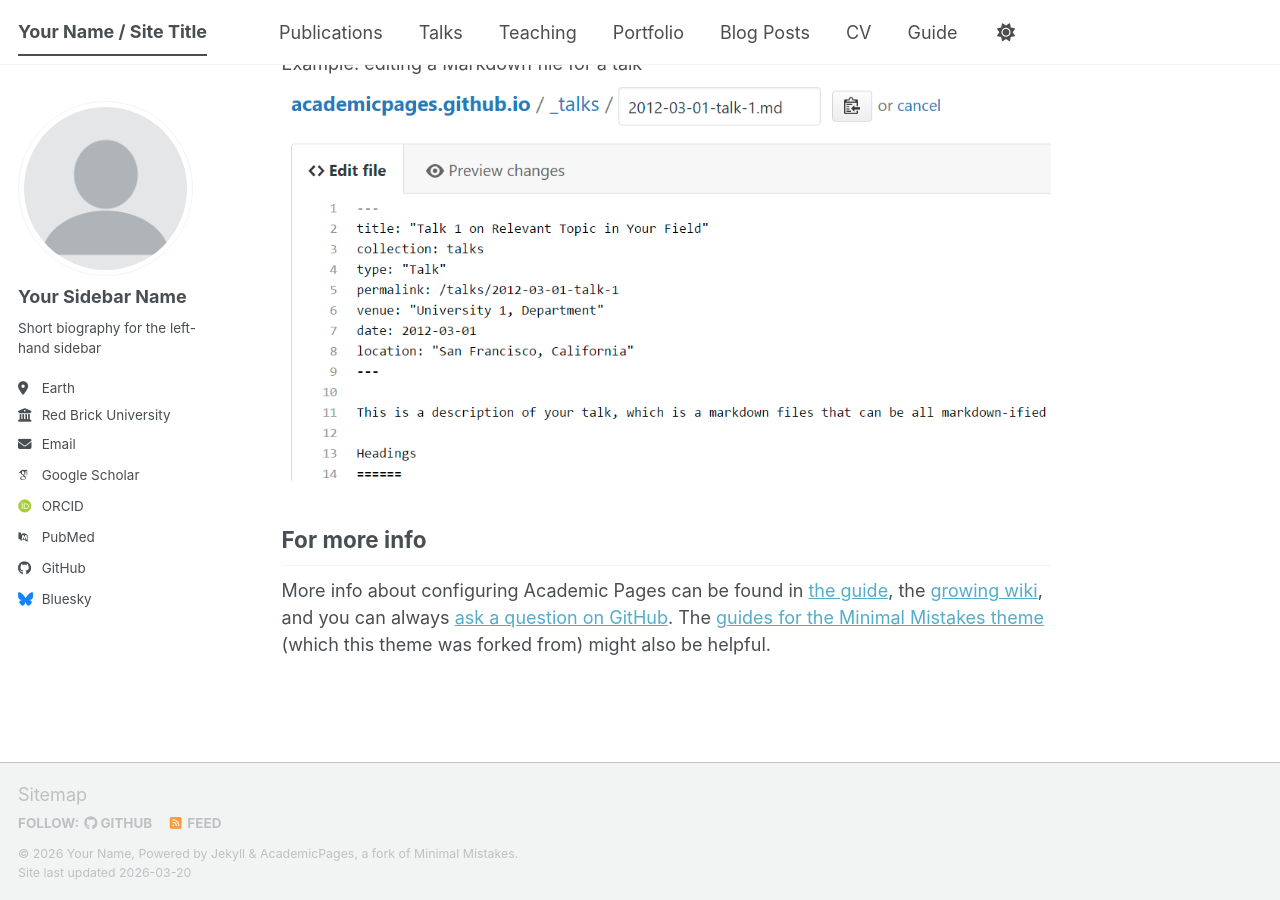
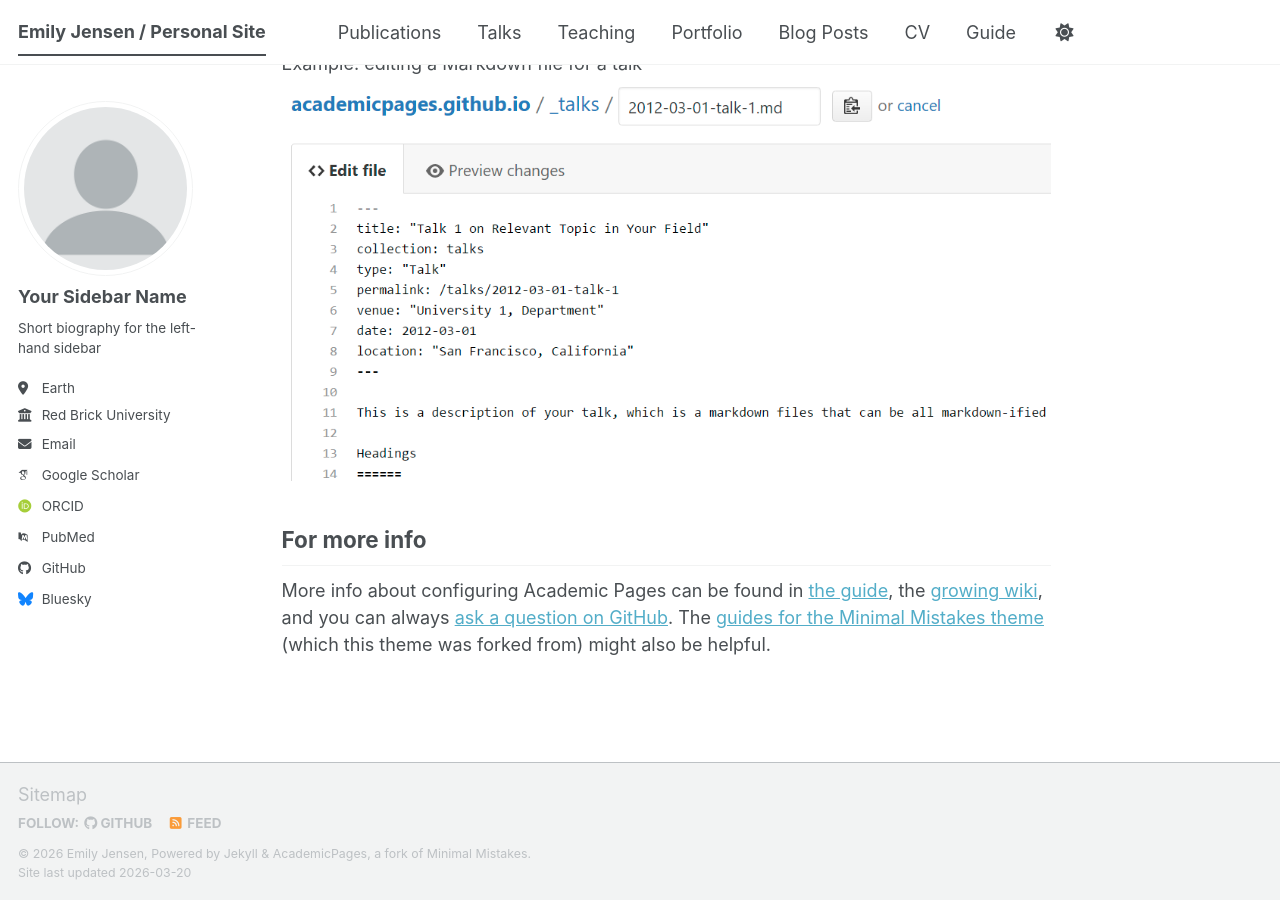
Before and after one commit to em-jense/me, a Jekyll site: the page built from _pages/about.md, in a window 1280 px wide and 900 px high, scrolled down 2720 px. Built offline with Jekyll 4.4.1, drawn with Linux system fonts in a browser that asks for light colours; some web fonts are replaced; a script bundle is joined from its source files by our own code; library files that are not in the unit come from our copies.

Commit message:
Update _config.yml

```diff
--- a/_config.yml
+++ b/_config.yml
@@ -9,9 +9,9 @@
 # Basic Site Settings
 locale                   : "en-US"
 site_theme               : "default" # The available themes options are "default", "air", "sunrise", "mint", "dirt" and "contrast"
-title                    : "Your Name / Site Title"
+title                    : "Emily Jensen / Personal Site"
 title_separator          : "-"
-name                     : &name "Your Name"
+name                     : &name "Emily Jensen"
 description              : &description "Your Name's academic portfolio"   # Update this with a general description of your site, this is the default if not overridden by a page
 url                      : https://academicpages.github.io # The base hostname & protocol for your site e.g. "https://[your GitHub username].github.io",
                                                            # or if you already have some other page hosted on Github then use "https://[your GitHub username].github.io/[Your Repo Name]"
```
